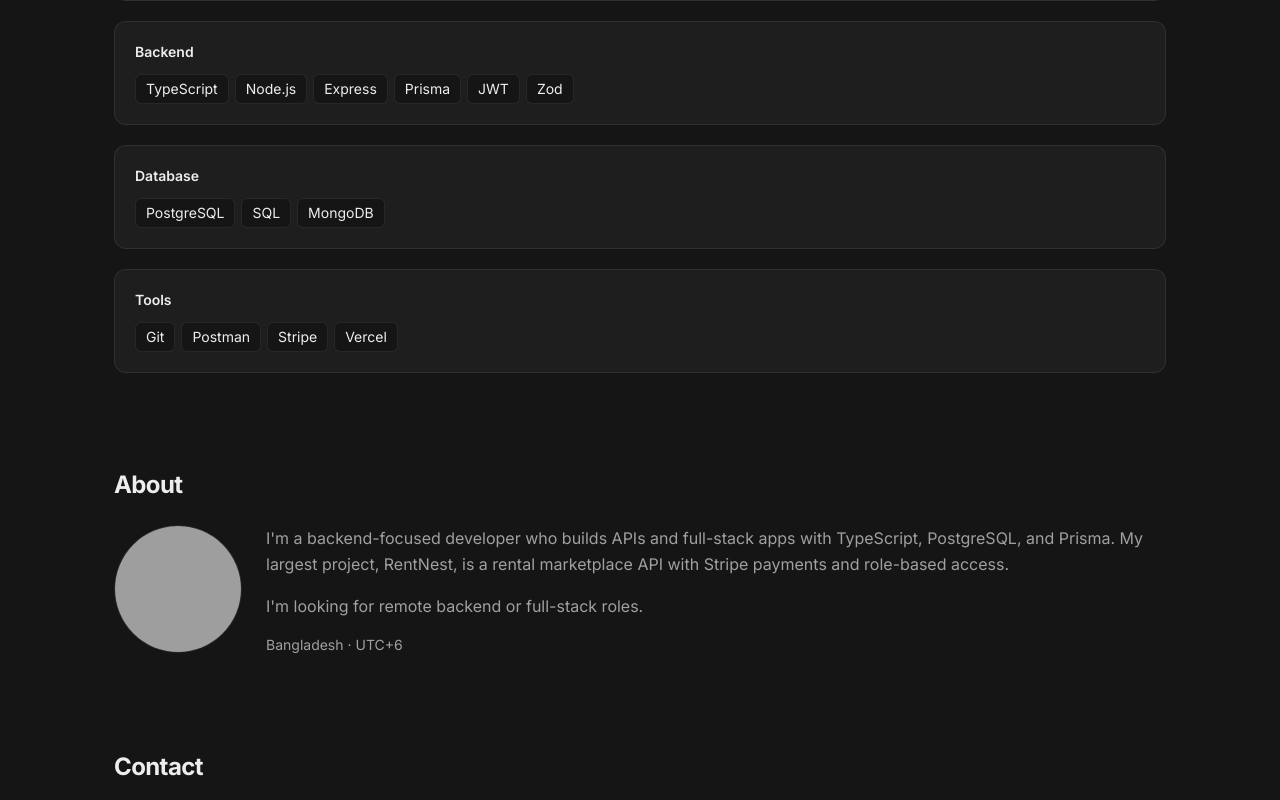
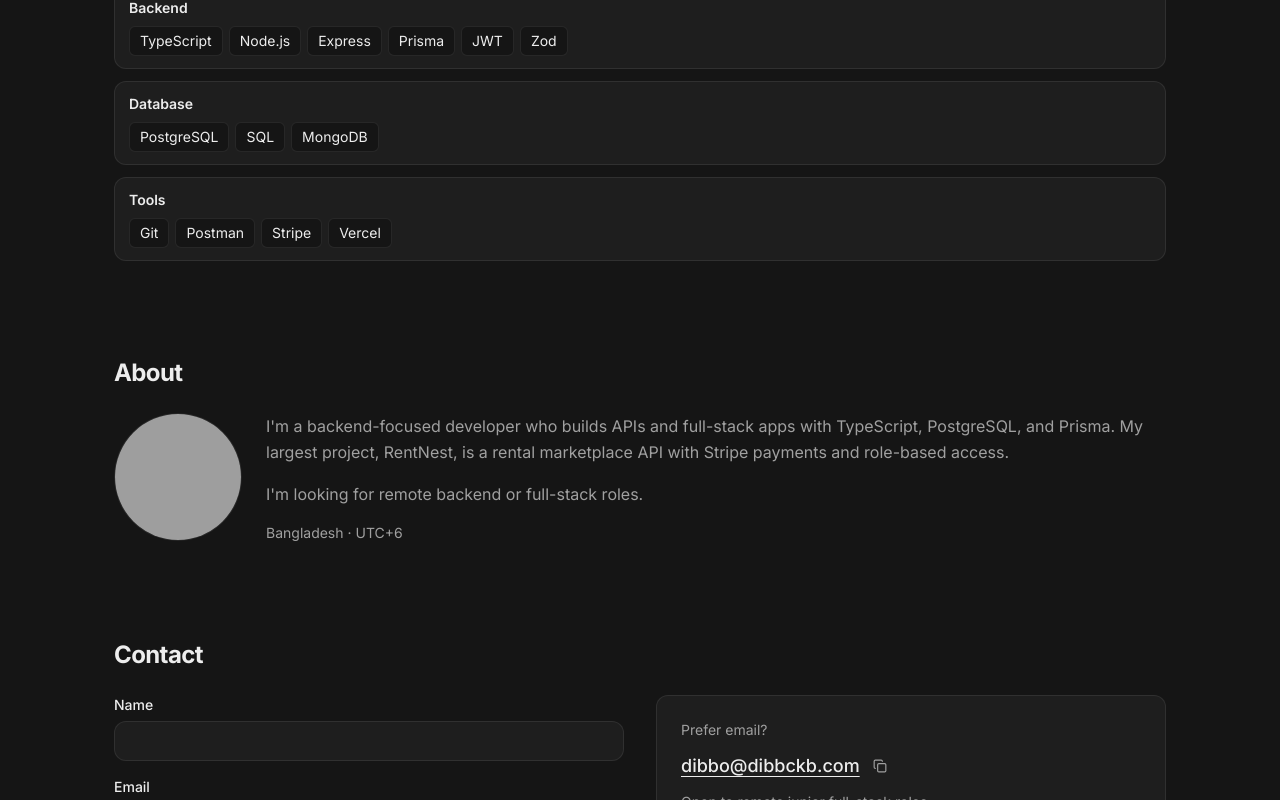
Before and after one commit to dibbockb/portfolio-mark-II, a Next.js app: page / in a window 1280 px wide. Shown: the part 1760-2560 px from the top of the page. Built offline with nearby package versions, Linux system fonts and the light colour scheme; grey boxes are pictures that could not be loaded.

Commit message:
feat(contact): add CopyEmailButton for email copying functionality

```diff
--- a/src/components/contact.tsx
+++ b/src/components/contact.tsx
@@ -1,4 +1,5 @@
 import { ContactForm } from "@/components/contact-form";
+import { CopyEmailButton } from "@/components/copy-email-button";
 import { Reveal } from "@/components/reveal";
 import type { Profile } from "@/types/types";
 
@@ -18,12 +19,15 @@ export function Contact({ profile }: { profile: Profile }) {
         <Reveal delay={0.1}>
           <div className="space-y-3 rounded-[12px] border border-border bg-card p-5 sm:p-6">
             <p className="text-sm text-muted-foreground">Prefer email?</p>
+            <div className="flex items-center gap-2">
               <a
                 href={`mailto:${profile.email}`}
                 className="break-all text-lg font-medium text-foreground underline underline-offset-4 hover:text-white"
               >
                 {profile.email}
               </a>
+              <CopyEmailButton email={profile.email} />
+            </div>
             <p className="text-sm text-muted-foreground">
               {profile.availibility}
             </p>
--- /dev/null
+++ b/src/components/copy-email-button.tsx
@@ -0,0 +1,62 @@
+"use client";
+
+import { Check, Copy } from "lucide-react";
+import { AnimatePresence, motion } from "motion/react";
+import { useState } from "react";
+import { toast } from "sonner";
+
+// Small icon button that copies an email address and toasts on success.
+export function CopyEmailButton({ email }: { email: string }) {
+  const [copied, setCopied] = useState(false);
+
+  async function handleCopy() {
+    try {
+      if (navigator.clipboard?.writeText) {
+        await navigator.clipboard.writeText(email);
+      } else {
+        // Fallback for non-secure contexts.
+        const textarea = document.createElement("textarea");
+        textarea.value = email;
+        document.body.appendChild(textarea);
+        textarea.select();
+        document.execCommand("copy");
+        document.body.removeChild(textarea);
+      }
+      setCopied(true);
+      toast.success("Email copied to clipboard");
+      window.setTimeout(() => setCopied(false), 1500);
+    } catch {
+      toast.error("Could not copy email");
+    }
+  }
+
+  return (
+    <motion.button
+      type="button"
+      onClick={handleCopy}
+      aria-label={copied ? "Email copied" : "Copy email address"}
+      title="Copy email address"
+      whileHover={{ scale: 1.1 }}
+      whileTap={{ scale: 0.85 }}
+      transition={{ duration: 0.15, ease: "easeOut" }}
+      className="inline-flex h-6 w-6 items-center justify-center text-muted-foreground transition-colors hover:text-foreground"
+    >
+      <AnimatePresence mode="wait" initial={false}>
+        <motion.span
+          key={copied ? "check" : "copy"}
+          initial={{ opacity: 0, scale: 0.6 }}
+          animate={{ opacity: 1, scale: 1 }}
+          exit={{ opacity: 0, scale: 0.6 }}
+          transition={{ duration: 0.15, ease: "easeOut" }}
+          className="inline-flex"
+        >
+          {copied ? (
+            <Check size={14} aria-hidden="true" />
+          ) : (
+            <Copy size={14} aria-hidden="true" />
+          )}
+        </motion.span>
+      </AnimatePresence>
+    </motion.button>
+  );
+}
--- a/src/components/skills.tsx
+++ b/src/components/skills.tsx
@@ -10,14 +10,14 @@ export function Skills({ groups }: { groups: SkillGroup[] }) {
           Skills
         </h2>
       </Reveal>
-      <dl className="mt-6 space-y-5">
+      <dl className="mt-4 space-y-3">
         {groups.map((group, i) => (
           <Reveal key={group.label} delay={Math.min(i * 0.05, 0.2)}>
-            <div className="rounded-[12px] border border-border bg-card p-5">
+            <div className="rounded-[12px] border border-border bg-card px-3.5 py-3">
               <dt className="text-sm font-semibold text-foreground">
                 {group.label}
               </dt>
-              <dd className="mt-3 flex flex-wrap gap-1.5">
+              <dd className="mt-2 flex flex-wrap gap-1.5">
                 {group.items.map((item) => (
                   <span
                     key={item}
```
Lines whose indentation alone changed are shown as unchanged.
